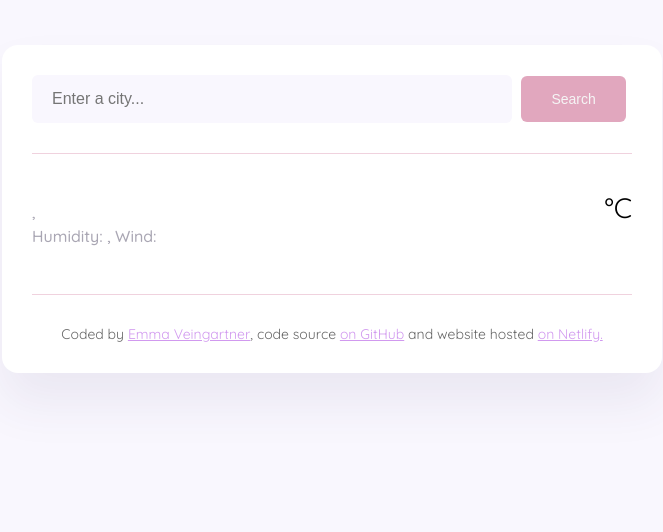
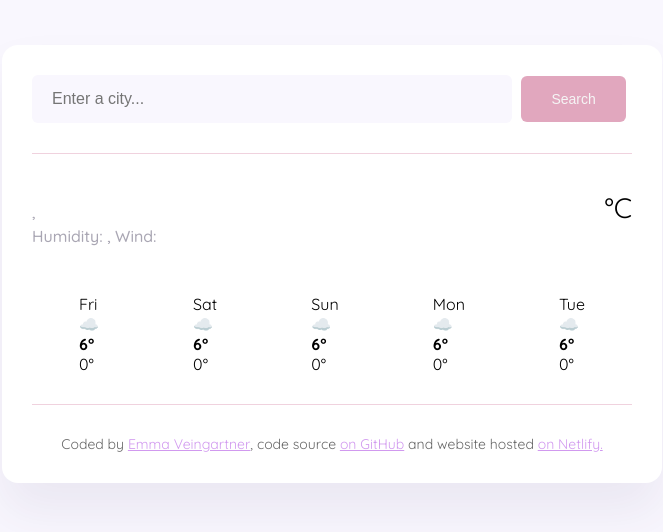
Before and after one commit to emma-veingartner/weather-app, a plain HTML site: page index.html in a window 1280 px wide. Shown: the whole page, without its empty margins (308-971 px from the left). Drawn offline with nearby package versions, Linux system fonts and the light colour scheme; no server answers.

Commit message:
Inject the forecast HTML from JavaScript

```diff
--- a/index.html
+++ b/index.html
@@ -44,6 +44,7 @@
             <div class="weather-app-unit">°C</div>
           </div>
         </div>
+        <div class="weather-forecast" id="forecast"></div>
       </main>
 
       <footer>
--- a/src/index.js
+++ b/src/index.js
@@ -52,7 +52,34 @@ function startSearchSubmit(event) {
   searchCity(searchInput.value);
 }
 
+function displayForecast() {
+  let forecastElement = document.querySelector("#forecast");
+
+  let days = ["Fri", "Sat", "Sun", "Mon", "Tue"];
+  let forecastHtml = "";
+
+  days.forEach(function (day) {
+    forecastHtml =
+      forecastHtml +
+      `
+  <div class="weather-forecast-day">
+    <div class="weather-forecast-date">${day}</div>
+    <div class="weather-forecast-icon">☁️</div>
+    <div class="weather-forecast-temperatures">
+      <div class="weather-forecast-temperature">
+        <strong>6°</strong>
+      </div>
+      <div class="weather-forecast-temperature">0°</div>
+    </div>
+  </div>
+`;
+  });
+
+  forecastElement.innerHTML = forecastHtml;
+}
+
 let searchFormElement = document.querySelector("#search-form");
 searchFormElement.addEventListener("submit", startSearchSubmit);
 
 searchCity("London");
+displayForecast();
--- a/src/style.css
+++ b/src/style.css
@@ -85,6 +85,12 @@ main {
   font-size: 28px;
 }
 
+.weather-forecast {
+  display: flex;
+  justify-content: space-around;
+  margin-top: 30px;
+}
+
 footer {
   border-top: 1px solid #f0d2de;
   padding: 30px 0 0 0;
```
